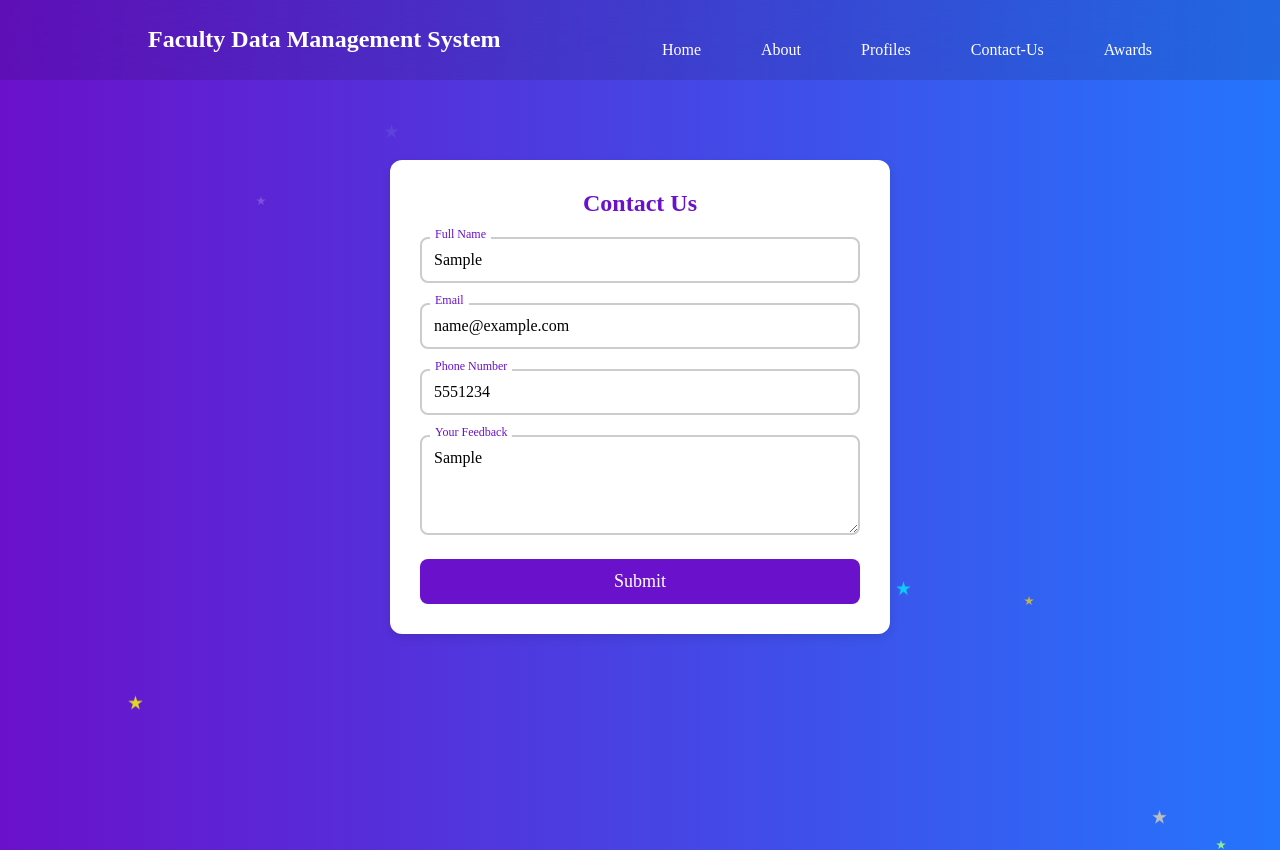
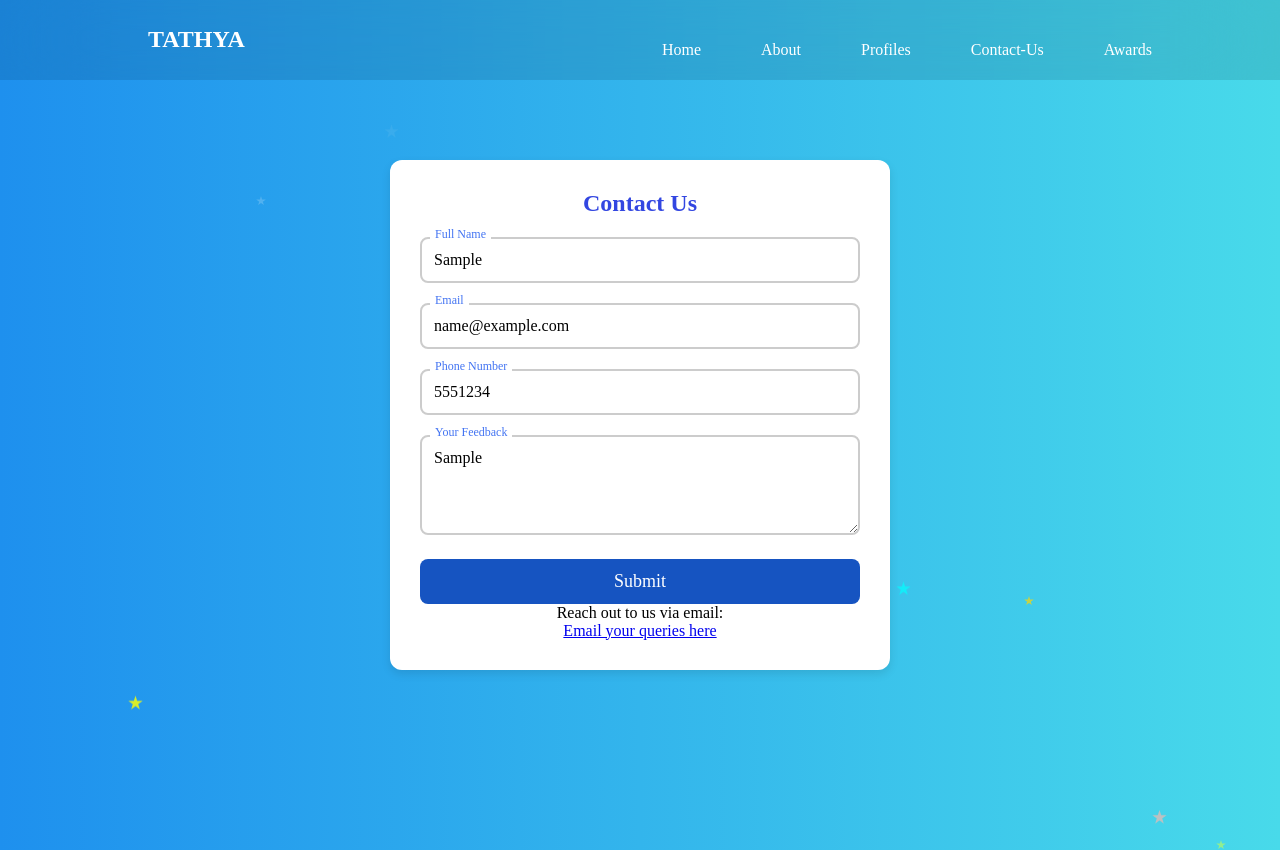
Before and after one commit to Abhishekgyara/FDMS_PROJECT, a plain HTML site: page contact.html in a window 1280 px wide. Both pictures are taken after typing "Sample", "name@example.com", "5551234", "Sample" into the empty fields and a click on the button "Submit". Shown: the top 850 px of the page. Drawn offline with nearby package versions, Linux system fonts and the light colour scheme; no server answers.

Commit message:
Update contact.html

```diff
--- a/contact.html
+++ b/contact.html
@@ -11,7 +11,7 @@
       font-family: Arial, sans-serif;
       position: relative;
       overflow-x: hidden;
-      background: linear-gradient(to right, #6a11cb, #2575fc);
+      background: linear-gradient(to right, #1e90ee,#48daea);
       margin: 0;
       padding: 0;
     }
@@ -122,7 +122,7 @@
       z-index: 2;
     }
     .contact-container h2 {
-      color: #6a11cb;
+      color: #3246e1;
       margin-bottom: 20px;
     }
     .input-box {
@@ -141,7 +141,7 @@
     }
     .input-box input:focus,
     .input-box textarea:focus {
-      border-color: #6a11cb;
+      border-color: #0d5dd5;
       box-shadow: 0 0 5px rgba(106, 17, 203, 0.3);
     }
     .input-box label {
@@ -162,10 +162,10 @@
       top: -10px;
       left: 10px;
       font-size: 12px;
-      color: #6a11cb;
+      color: #4374f2;
     }
     .contact-btn {
-      background: #6a11cb;
+      background: #1654c1;
       color: white;
       border: none;
       padding: 12px;
@@ -199,7 +199,7 @@
       z-index: 2;
     }
     .contact-info h3 {
-      color: #6a11cb;
+      color: #2320e2;
       margin-bottom: 10px;
     }
     .contact-info p {
@@ -220,7 +220,7 @@
 <body>
   <!-- Navbar Section -->
   <header class="header">
-    <a href="#" class="logo">Faculty Data Management System</a>
+    <a href="#" class="logo">TATHYA</a>
     <input type="checkbox" id="check" />
     <label for="check" class="icons">
       <i class="bx bx-menu" id="menu-icon"></i>
@@ -228,10 +228,10 @@
     </label>
     <nav class="navbar">
       <a href="/dashboard" style="--i:0">Home</a>
-      <a href="about.html" style="--i:1">About</a>
+      <a href="/about" style="--i:1">About</a>
       <a href="/profiles" style="--i:2">Profiles</a>
       <a href="/contact" style="--i:3">Contact-Us</a>
-      <a href="#" style="--i:4">Awards</a>
+      <a href="/awards" style="--i:4">Awards</a>
     </nav>
   </header>
 
@@ -270,6 +270,10 @@
         <label>Your Feedback</label>
       </div>
       <button type="submit" class="contact-btn">Submit</button>
+      <p>Reach out to us via email: </p>
+      <a href="mailto:abhishekbhang2006@gmail.com">Email your queries here</a>
+
+
     </form>
   </div>
 
```
